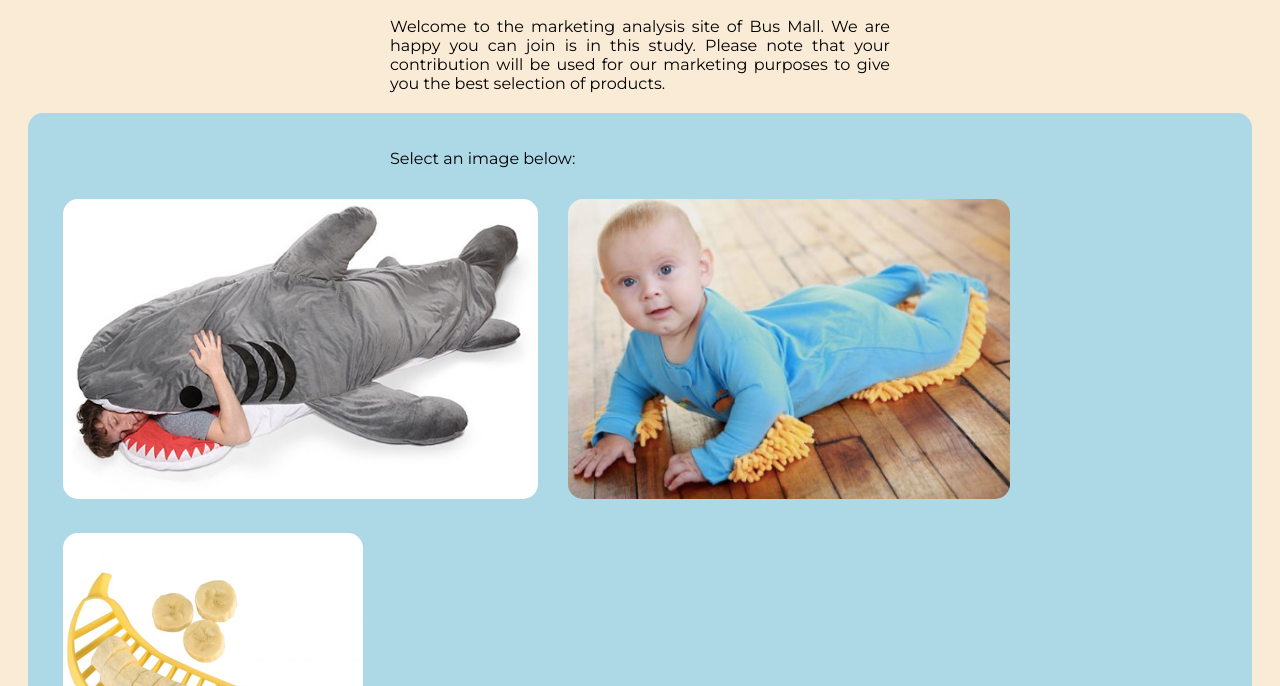
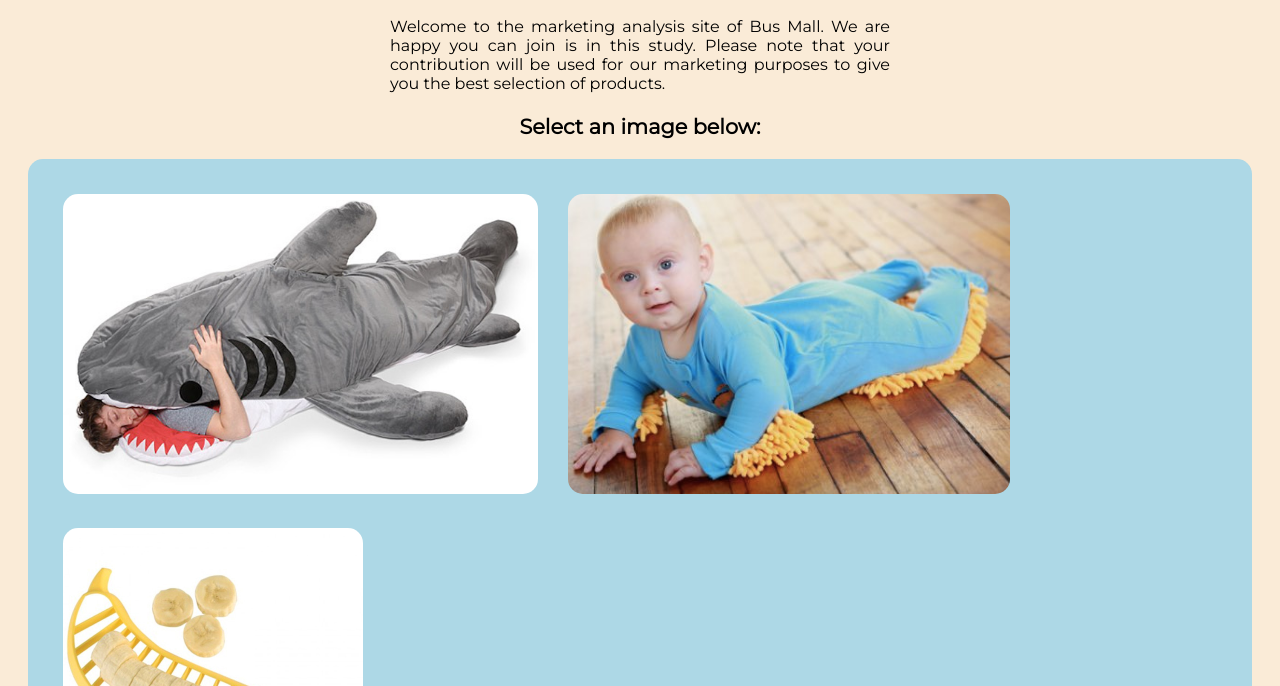
Before and after one commit to river-ceanne/bus-mall, a plain HTML site: page index.html in a window 1280 px wide. Shown: the part 114-800 px from the top of the page. Drawn offline with nearby package versions, Linux system fonts and the light colour scheme.

Commit message:
html on section on images reverted back debug view

```diff
--- a/app.js
+++ b/app.js
@@ -67,7 +67,7 @@ function addClicksOnImage(id){
 function showImagesOnView(){
 
   //clearing set of images
-  //imageView.innerHTML = '';
+  imageView.innerHTML = '';
 
   //generate 3 set of random indexes for images
   var threeImages = randomImage();
--- a/index.html
+++ b/index.html
@@ -24,10 +24,9 @@
     </p>
 
 
+    <h3>Select an image below:</h3>
     <section id="image-selection">
-        <p>
-            Select an image below:
-        </p>
+
     </section>
 
     <ul id="scores">
--- a/style.css
+++ b/style.css
@@ -10,6 +10,11 @@ h1{
 
 h2 {
     font-size: 1.5em;
+    text-align: center;
+}
+
+h3 {
+    font-size: 1.3em;
     text-align: center;
 }
 
```
